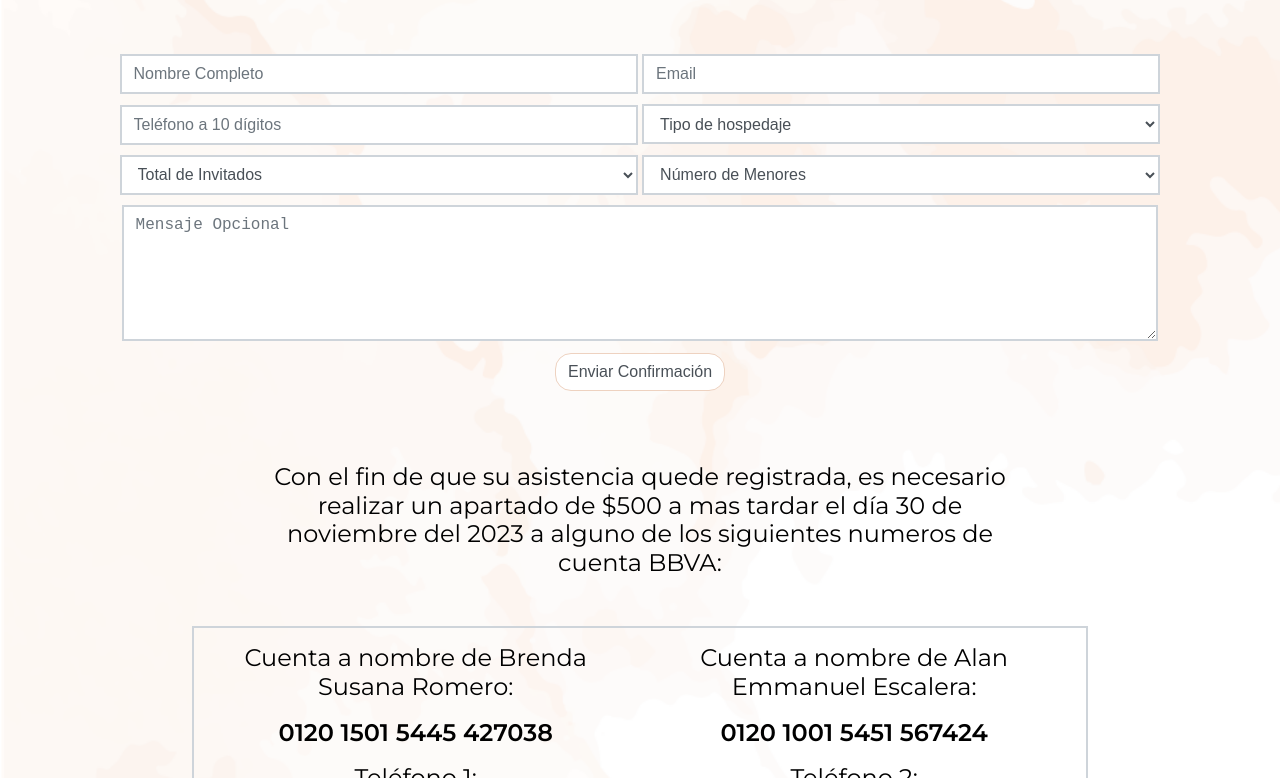
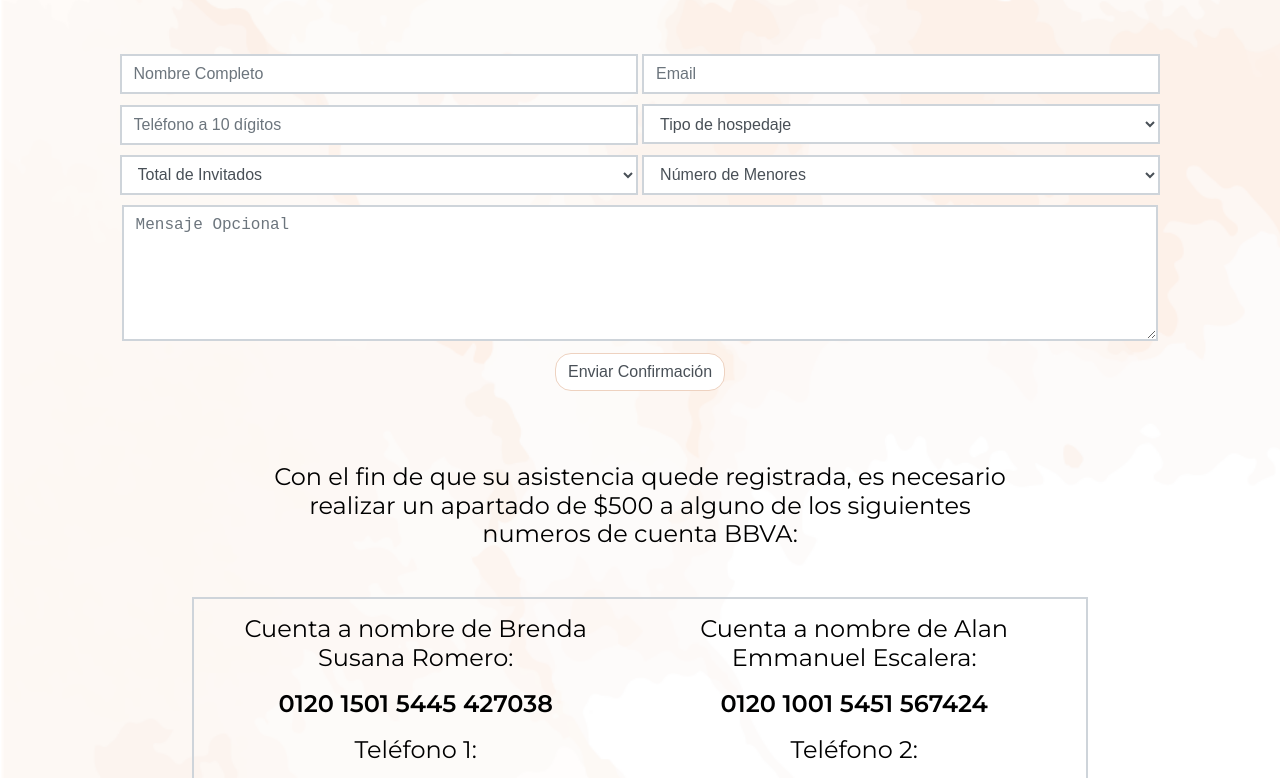
Before and after one commit to AhDesignWeb/AhDesignWeb.github.io, a plain HTML site: page index.html in a window 1280 px wide. Shown: the part 8271-9049 px from the top of the page. Drawn offline with nearby package versions, Linux system fonts and the light colour scheme.

Commit message:
Update index.html
ajuste de apartado

```diff
--- a/index.html
+++ b/index.html
@@ -293,7 +293,7 @@
 		<br></br>
 		<div>
 			<div style="font-family: 'Montserrat'; font-size: 1.5rem;font-weight: 300;line-height: 1.2; color:black; width:60%; margin: auto;">
-				Con el fin de que su asistencia quede registrada, es necesario realizar un apartado de $500 a mas tardar el día 30 de noviembre del 2023 a alguno de los siguientes numeros de cuenta BBVA:
+				Con el fin de que su asistencia quede registrada, es necesario realizar un apartado de $500 a alguno de los siguientes numeros de cuenta BBVA:
 			</div>
 			<br></br>
 			<div style="font-family: 'Montserrat'; font-size: 1.5rem;font-weight: 300;line-height: 1.2; color:black; width:70%; margin: auto;">
```
